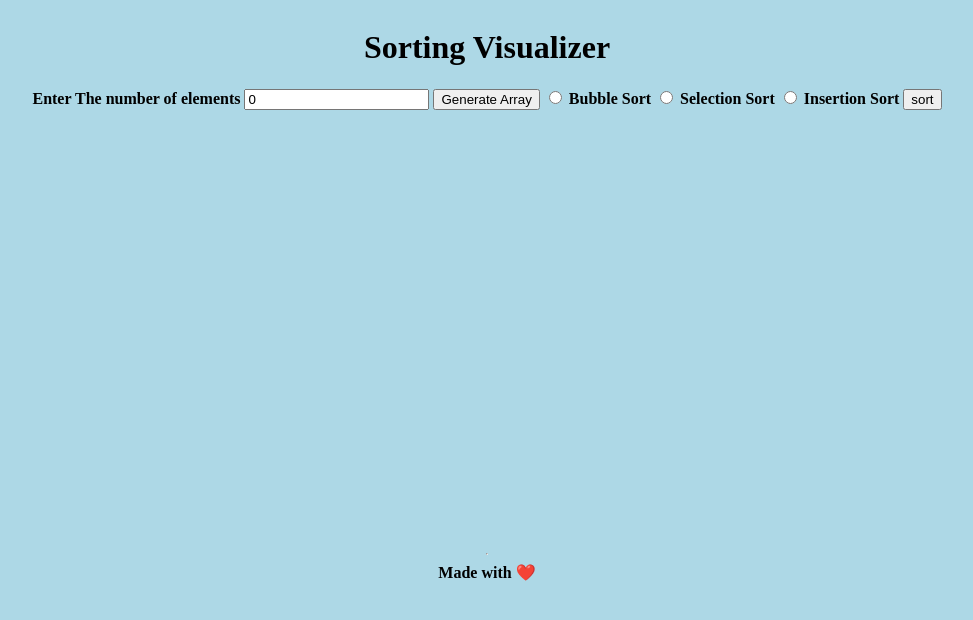
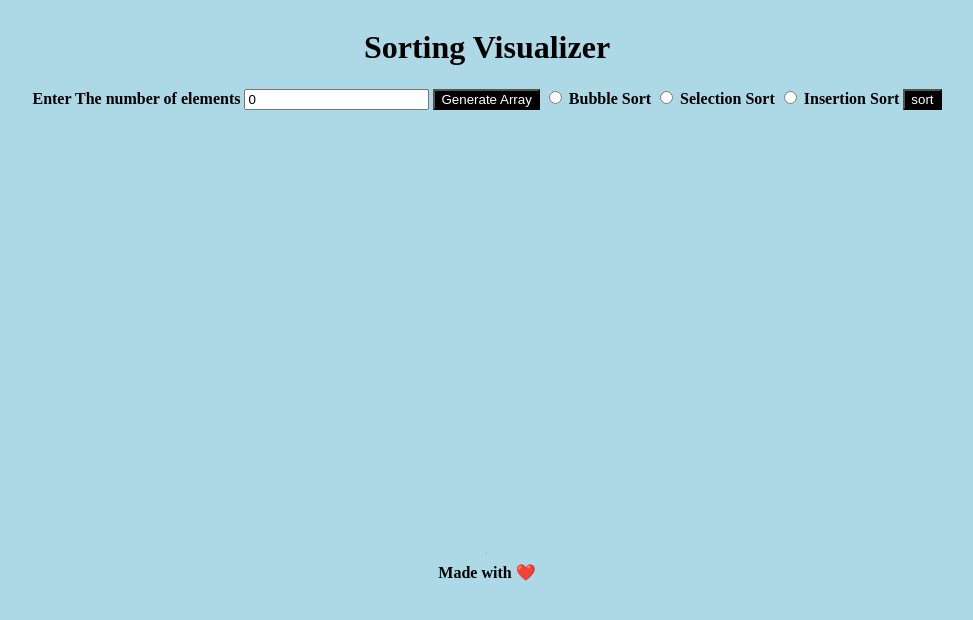
Before and after one commit to vaibhavkamade/Sorting-Visualizer, a plain HTML site: page index.html in a window 1280 px wide. Shown: the whole page, without its empty margins (153-1126 px from the left). Drawn offline with Linux system fonts and the light colour scheme.

Commit message:
Update styles.css

```diff
--- a/styles.css
+++ b/styles.css
@@ -19,3 +19,7 @@ body{
     width: 20px;
     margin: 2px;
 }
+button{
+    color:white;
+    background-color: black;
+}
```
